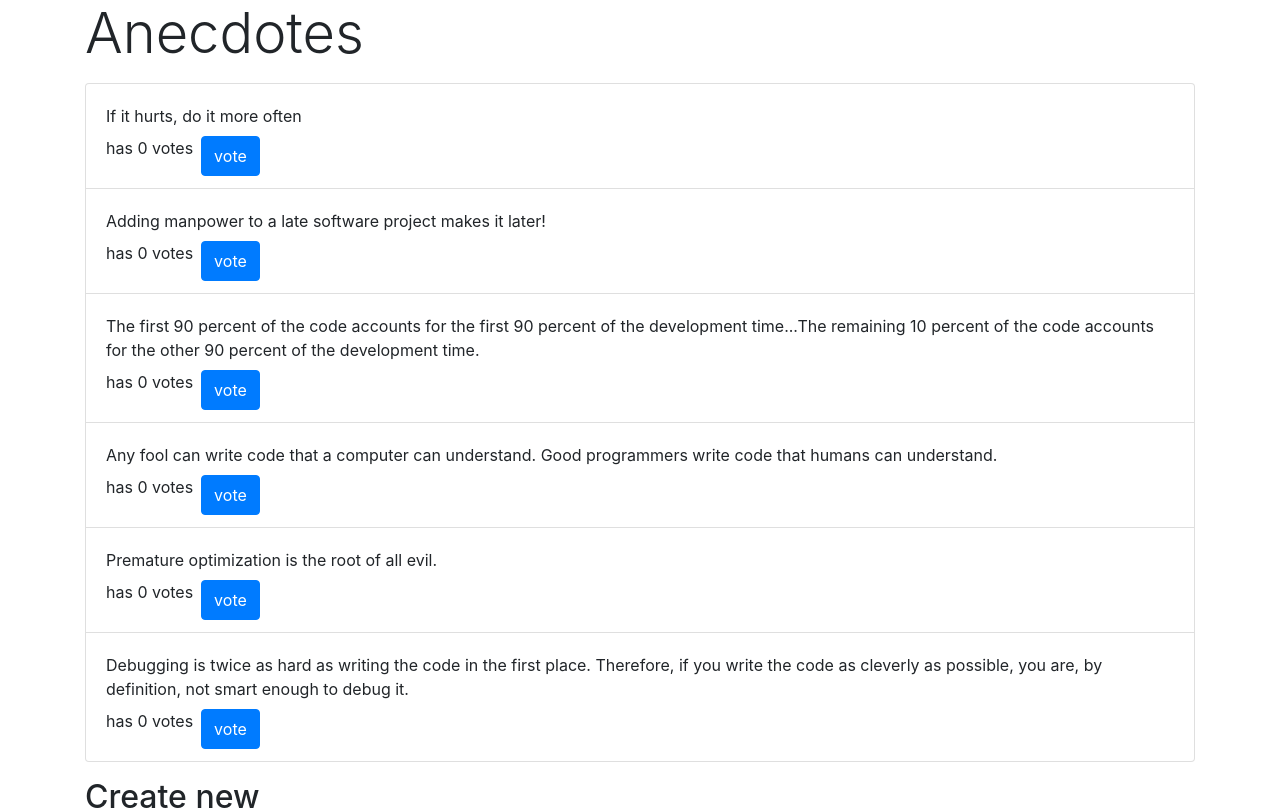
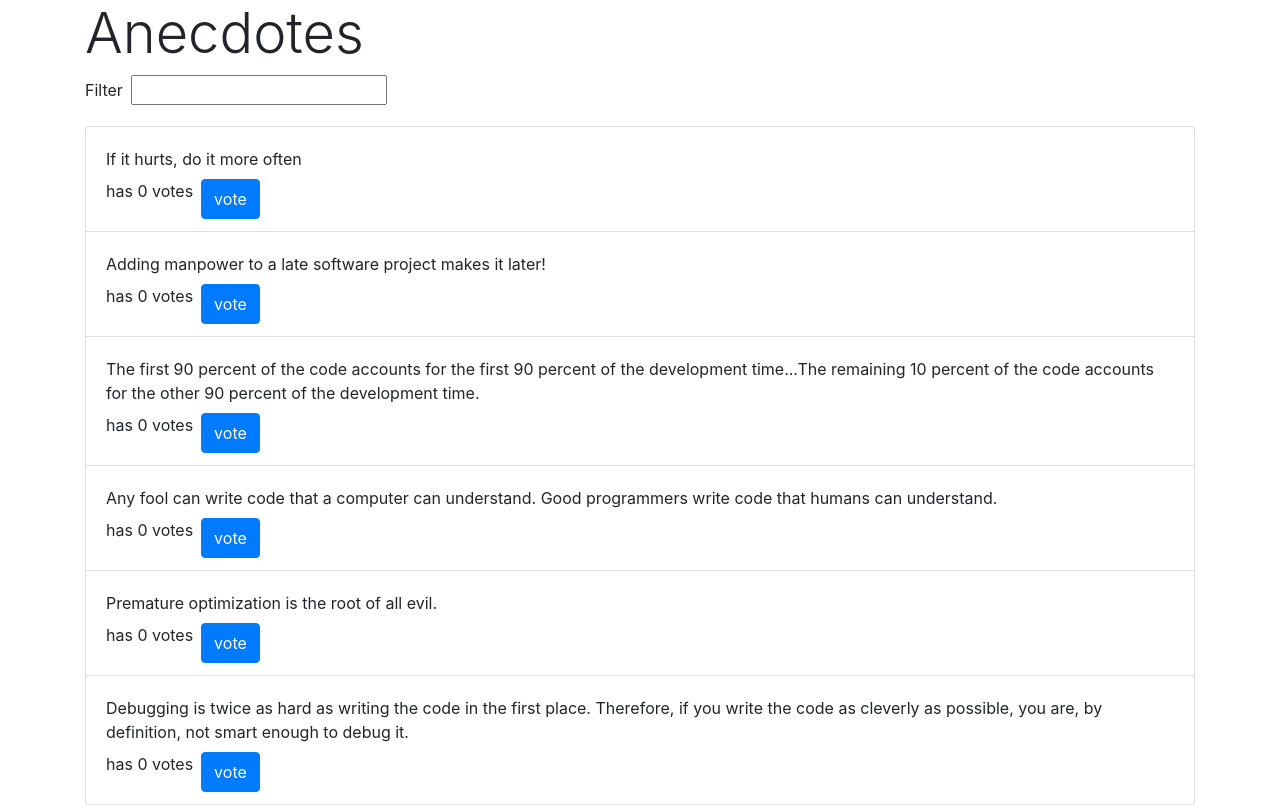
Before and after one commit to jerrysalonen/redux-anecdotes, a React (Create React App) app: page / in a window 1280 px wide. Shown: the top 810 px of the page. Built offline with nearby package versions, Linux system fonts and the light colour scheme.

Commit message:
filtering added

```diff
--- a/src/App.js
+++ b/src/App.js
@@ -2,11 +2,15 @@ import React from 'react'
 import 'bootstrap/dist/css/bootstrap.css'
 import AnecdoteForm from './components/AnecdoteForm'
 import AnecdoteList from './components/AnecdoteList'
+import Notification from './components/Notification'
+import Filter from './components/Filter'
 
 const App = (props) => {
   return (
     <div className='container'>
+      { props.store.getState().notification !== '' ? <Notification store={props.store} /> : <span></span>}
       <h2 className='display-4'>Anecdotes</h2>
+      <Filter store={props.store} />
       <AnecdoteList store={props.store} />
       <AnecdoteForm store={props.store} />
     </div>
--- a/src/components/AnecdoteForm.js
+++ b/src/components/AnecdoteForm.js
@@ -1,5 +1,6 @@
 import React from 'react'
 import { addAnecdote } from '../reducers/anecdoteReducer'
+import { setMessage } from '../reducers/notificationReducer'
 
 const AnecdoteForm = (props) => {
 
@@ -12,6 +13,17 @@ const AnecdoteForm = (props) => {
       addAnecdote(content)
     )
     event.target.anecdote.value = ''
+
+    store.dispatch(
+      setMessage(`Added: ${content}`)
+    )
+
+    setTimeout(() => {
+      store.dispatch(
+        setMessage('')
+      )
+    }, 5000)
+
   }
 
   return (
--- a/src/components/AnecdoteList.js
+++ b/src/components/AnecdoteList.js
@@ -1,16 +1,28 @@
 import React from 'react'
 import { voteAnecdote, sortByVoted } from '../reducers/anecdoteReducer'
+import { setMessage } from '../reducers/notificationReducer'
 
 const AnecdoteList = (props) => {
 
   const store = props.store
-  const anecdotes = store.getState()
+  const anecdotes = store.getState().anecdotes === store.getState().filter ? store.getState().anecdotes : store.getState().filter
 
-  const vote = (id) => {
+  const vote = (id, content) => {
     store.dispatch(
       voteAnecdote(id)
     )
+
+    store.dispatch(
+      setMessage(`Voted: ${content}`)
+    )
+
     sort()
+
+    setTimeout(() => {
+      store.dispatch(
+        setMessage('')
+      )
+    }, 5000)
   }
 
   const sort = () => {
@@ -28,7 +40,7 @@ const AnecdoteList = (props) => {
             </div>
             <div className='row mx-md-0'>
               <p>has {anecdote.votes} votes</p>
-              <button className='mx-md-2 btn btn-primary' onClick={() => vote(anecdote.id)}>vote</button>
+              <button className='mx-md-2 btn btn-primary' onClick={() => vote(anecdote.id, anecdote.content)}>vote</button>
             </div>
           </div>
         )}
--- /dev/null
+++ b/src/components/Filter.js
@@ -0,0 +1,35 @@
+import React, { useEffect } from 'react'
+import { setFilter } from '../reducers/filterReducer'
+
+const Filter = (props) => {
+
+  useEffect(() => {
+    props.store.dispatch(
+      setFilter(props.store.getState().anecdotes)
+    )
+  }, [])
+
+  const handleChange = (event) => {
+    event.preventDefault()
+    let filterText = event.target.value
+    let filtered = props.store.getState().anecdotes
+    filtered = filtered.filter((anecdote) => {
+      let content = anecdote.content.toLowerCase()
+      return content.indexOf(
+        filterText.toLowerCase()) !== -1
+    })
+
+    props.store.dispatch(
+      setFilter(filtered)
+    )
+  }
+
+  return (
+    <div className='my-md-2'>
+      <label htmlFor='filter'>Filter</label>
+      <input className='mx-md-2' id='filter' onChange={handleChange} />
+    </div>
+  )
+}
+
+export default Filter
--- a/src/components/Notification.js
+++ b/src/components/Notification.js
@@ -1,6 +1,7 @@
-import React from 'react';
+import React from 'react'
 
-const Notification = () => {
+const Notification = (props) => {
+
   const style = {
     border: 'solid',
     padding: 10,
@@ -8,7 +9,7 @@ const Notification = () => {
   }
   return (
     <div style={style}>
-      render here notification...
+      <p>{props.store.getState().notification}</p>
     </div>
   )
 }
--- a/src/index.js
+++ b/src/index.js
@@ -1,8 +1,16 @@
 import React from 'react'
 import ReactDOM from 'react-dom'
-import { createStore } from 'redux'
+import { createStore, combineReducers } from 'redux'
 import App from './App'
-import reducer from './reducers/anecdoteReducer'
+import anecdoteReducer from './reducers/anecdoteReducer'
+import notificationReducer from './reducers/notificationReducer'
+import filterReducer from './reducers/filterReducer'
+
+const reducer = combineReducers({
+  anecdotes: anecdoteReducer,
+  notification: notificationReducer,
+  filter: filterReducer
+})
 
 const store = createStore(reducer)
 
--- a/src/reducers/anecdoteReducer.js
+++ b/src/reducers/anecdoteReducer.js
@@ -43,7 +43,7 @@ export const sortByVoted = () => {
   }
 }
 
-const reducer = (state = initialState, action) => {
+const anecdoteReducer = (state = initialState, action) => {
 
   switch (action.type) {
     case 'VOTE':
@@ -62,4 +62,4 @@ const reducer = (state = initialState, action) => {
   }
 }
 
-export default reducer
+export default anecdoteReducer
--- /dev/null
+++ b/src/reducers/filterReducer.js
@@ -0,0 +1,22 @@
+const initialState = []
+
+export const setFilter = (content) => {
+  return {
+    type: 'FILTER',
+    content
+  }
+}
+
+const filterReducer = (state = initialState, action) => {
+
+  switch (action.type) {
+    case 'FILTER':
+      const filter = action.content
+      state = filter
+      return state
+    default:
+      return state
+  }
+}
+
+export default filterReducer
--- /dev/null
+++ b/src/reducers/notificationReducer.js
@@ -0,0 +1,22 @@
+const initialState = ''
+
+export const setMessage = (content) => {
+  return {
+    type: 'MESSAGE',
+    content
+  }
+}
+
+const notificationReducer = (state = initialState, action) => {
+
+  switch (action.type) {
+    case 'MESSAGE':
+      const message = action.content
+      state = message
+      return state
+    default:
+      return state
+  }
+}
+
+export default notificationReducer
```
